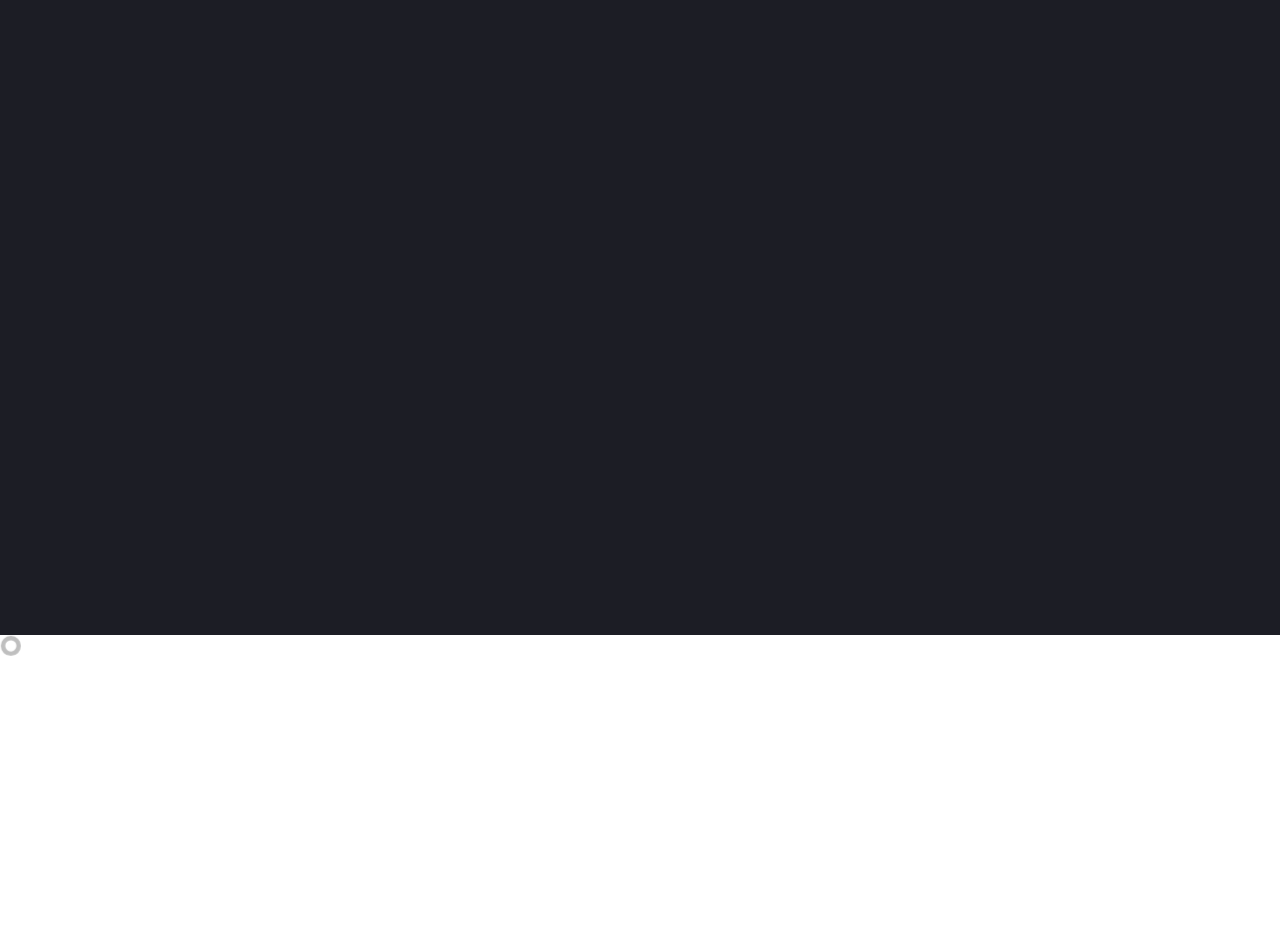
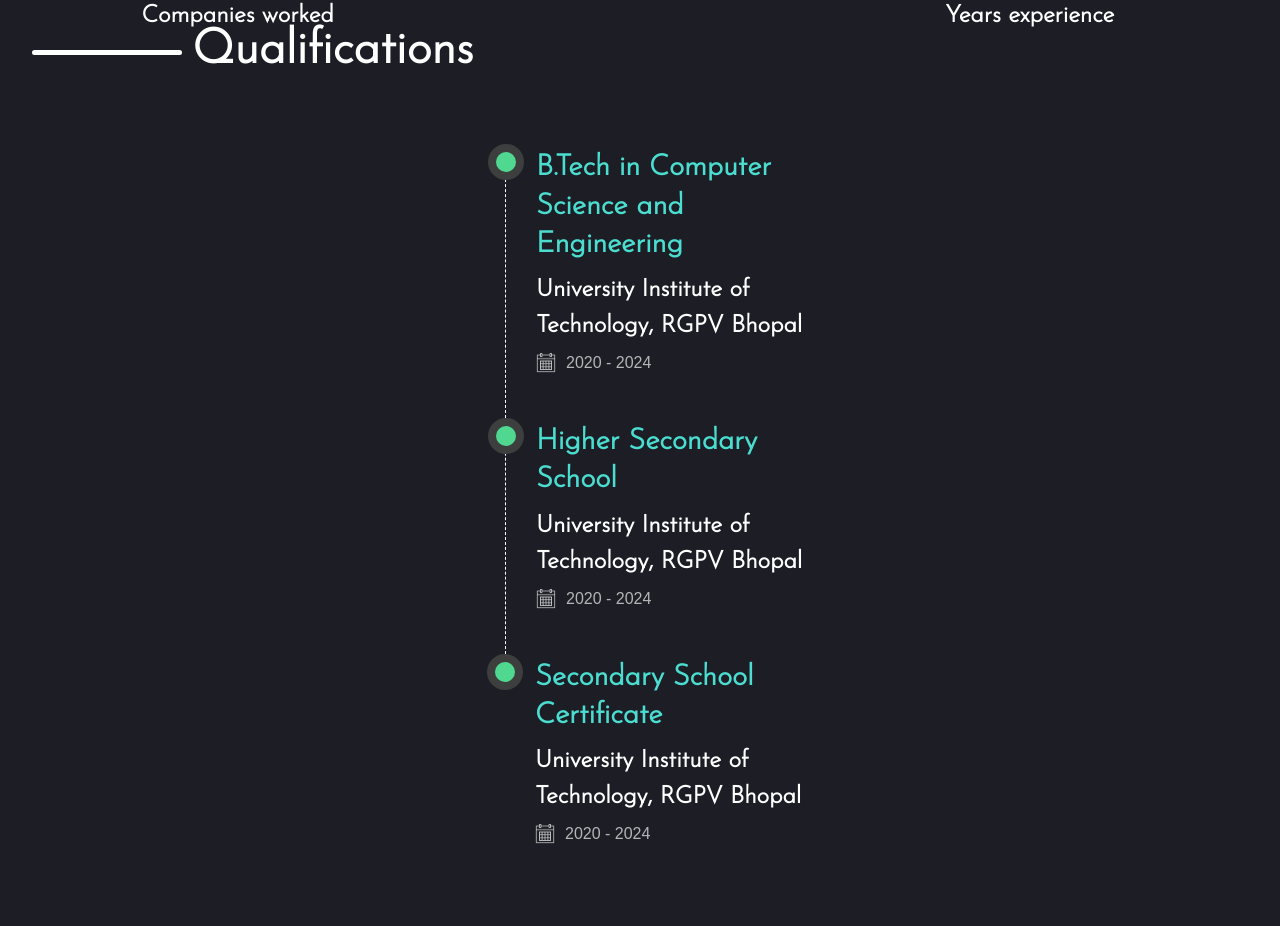
Before and after one commit to Harvansh-1234/portfolioWebApp, a React (Create React App) app: page / in a window 1280 px wide. Shown: the part 1586-2512 px from the top of the page. Before the commit the page ends 2241 px from the top, so only its background shows below. Built offline with nearby package versions, Linux system fonts and the light colour scheme.

Commit message:
timeline done

```diff
--- a/package.json
+++ b/package.json
@@ -4,7 +4,6 @@
   "private": true,
   "dependencies": {
     "aos": "^2.3.4",
-    "bootstrap": "^5.1.3",
     "classnames": "^2.2.6",
     "gsap": "^3.9.1",
     "jquery": "^3.6.0",
--- a/src/App.css
+++ b/src/App.css
@@ -112,7 +112,7 @@ h2,
 h3,
 h4,
 h5,
-h6 {
+h6,p{
   font-family: 'Josefin Sans', sans-serif;
   color: inherit;
   margin-top: 0;
@@ -193,10 +193,12 @@ h6 {
   line-height: 1.5;
 }
 p {
-  margin-top: 0;
+  font-size: 1.4em;
+  margin-top: 1.5em;
   margin-bottom: 1.5em;
   padding-top: 0;
   padding-bottom: 0;
+  line-height: 1.3em;
 }
 @media only screen and (min-width: 43.75em) {
   p {
--- a/src/App.js
+++ b/src/App.js
@@ -7,6 +7,7 @@ import github from './github.svg';
 import insta from './insta.svg';
 import lin from './lin.svg';
 import About from './Components/About';
+import Timeline from './Components/Timeline';
 
 
 
@@ -64,6 +65,7 @@ function App() {
       <NavBar />
       <Home />
       <About/>
+      <Timeline/>
       <div class="cursor"></div>
     </div>
   );
--- a/src/CSS/About.css
+++ b/src/CSS/About.css
@@ -2,7 +2,7 @@
   position: relative;
   width: 95%;
   margin: 0 auto;
-  margin-bottom: 100vh;
+  margin-bottom: 100px;
 }
 .AboutMain2 {
   width: 80%;
--- /dev/null
+++ b/src/CSS/Timeline.scss
@@ -0,0 +1,77 @@
+.containe {
+  width: 540px;
+  position: relative;
+  left: 50%;
+  transform: translate(-50%);
+  margin-top: -70px;
+}
+
+
+.rightbox {
+  height: 100%;
+}
+
+
+.rb-container {
+  font-family: "PT Sans", sans-serif;
+  width: 50%;
+  margin:auto;
+  display: block;
+  position: relative;
+}
+
+.rb-container ul.rb {
+  margin: 2.5em 0;
+  padding: 0;
+  display: inline-block;
+}
+
+.rb-container ul.rb li {
+  list-style: none;
+  margin: auto;
+  min-height: 50px;
+  border-left: 1px dashed #fff;
+  padding: 0 0 50px 30px;
+  position: relative;
+}
+
+.rb-container ul.rb li:last-child {
+  border-left: 0;
+}
+
+.rb-container ul.rb li::before {
+  position: absolute;
+  left: -18px;
+  top: -5px;
+  content: " ";
+  border: 8px solid rgb(61, 63, 62);
+  border-radius: 500%;
+  background: #50d890;
+  height: 20px;
+  width: 20px;
+  transition: all 300ms ease-in-out;
+}
+
+.rb-container ul.rb li:hover::before {
+  border-color: #232931;
+  transition: all 1000ms ease-in-out;
+}
+
+ul.rb li .timestamp {
+  color: #4bddd0;
+  position: relative;
+  width: 300px;
+  font-size: 12px;
+}
+
+.item-title {
+  color: #fff;
+}
+.item-title1 img{
+  margin-right: 10px;
+}
+.item-title1{
+  display: flex;
+  color: #b6b6b7;
+  align-items: center;
+}
--- a/src/Components/About.js
+++ b/src/Components/About.js
@@ -16,7 +16,7 @@ function About() {
       <div className='AboutMain'>
         <div className='about-side'>
           <div className='aboutSide'></div>
-          <h3>About()</h3>
+          <h3>About</h3>
         </div>
         <div className='AboutMain2'>
           <p>Lorem ipsum dolor sit, amet consectetur adipisicing elit. Perspiciatis provident accusantium mollitia alias consequuntur libero dolorum. Ratione error sint pariatur accusamus possimus similique quasi, consequatur quisquam facilis tenetur nulla totam.</p>
--- a/src/Components/NavBar.js
+++ b/src/Components/NavBar.js
@@ -54,8 +54,8 @@ function NavBar() {
                 <ul>
                     <li><a href="/">Home()</a></li>
                     <li><a href="/">About()</a></li>
-                    <li><a href="/">Projects()</a></li>
-                    <li><a href="/">Contact()</a></li>
+                    <li><a href="/">Qualifications()</a></li>
+                    <li><a href="/">Skills()</a></li>
                 </ul>
             </nav>
         </div>
--- /dev/null
+++ b/src/Components/Timeline.js
@@ -0,0 +1,54 @@
+import React from "react";
+import "../CSS/Timeline.scss";
+import cal from '../cal.png';
+
+
+export default function Timeline() {
+
+    return (
+        <>
+            <div className='AboutMain'>
+                <div className='about-side'>
+                    <div className='aboutSide'></div>
+                    <h3>Qualifications</h3>
+                </div>
+            </div>
+            <div class="containe">
+                <div class="rightbox">
+                    <div class="rb-container">
+                        <ul class="rb">
+                            <li class="rb-item" ng-repeat="itembx">
+                                <div class="timestamp">
+                                <h4>B.Tech in Computer Science and Engineering</h4>
+                                </div>
+                                <div class="item-title"><h6>University Institute of Technology, RGPV Bhopal</h6></div>
+                                <div class="item-title1"><img src={cal} alt="" width={'20px'} /> 2020 - 2024</div>
+
+                            </li>
+                            <li class="rb-item" ng-repeat="itembx">
+                                <div class="timestamp">
+                                <h4>Higher Secondary School</h4>
+                                </div>
+                                <div class="item-title"><h5>University Institute of Technology, RGPV Bhopal</h5></div>
+                                <div class="item-title1"><img src={cal} alt="" width={'20px'} /> 2020 - 2024</div>
+
+                            </li>
+
+                            <li class="rb-item" ng-repeat="itembx">
+                                <div class="timestamp">
+                                <h4>Secondary School Certificate</h4>
+                                </div>
+                                <div class="item-title"><h5>University Institute of Technology, RGPV Bhopal</h5></div>
+                                <div class="item-title1"><img src={cal} alt="" width={'20px'} /> 2020 - 2024</div>
+
+                            </li>
+
+                        </ul>
+
+                    </div>
+                </div>
+            </div>
+
+        </>
+    )
+}
```
Also changed, not shown: src/cal.png (added), 1 other file (tests, documents, lock files or other folders).
